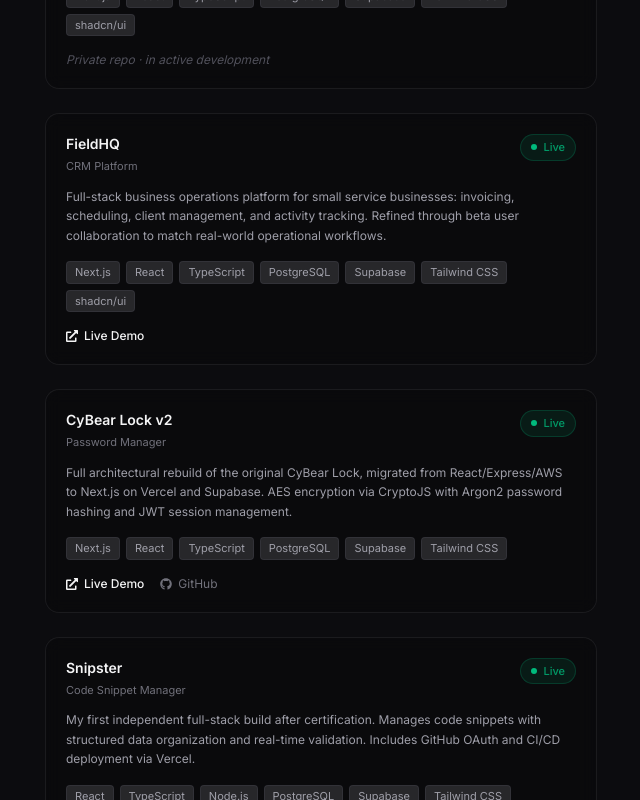
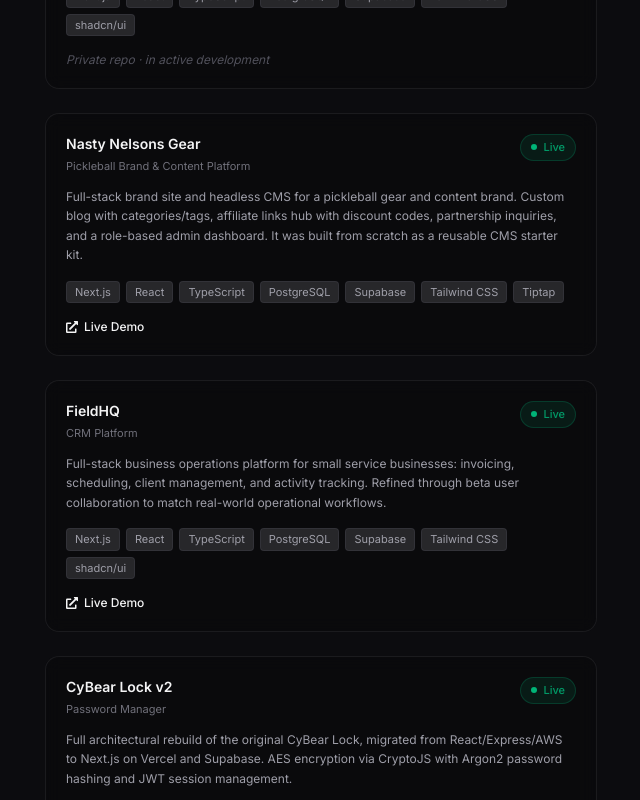
Before and after one commit to treydedman/portfolio, a Next.js app: page / in a window 1280 px wide. Shown: the part 1360-2160 px from the top of the page, without its empty margins (587-1227 px from the left). Built offline with nearby package versions, Linux system fonts and the light colour scheme.

Commit message:
feat: add Nasty Nelsons project

```diff
--- a/app/page.tsx
+++ b/app/page.tsx
@@ -126,6 +126,25 @@ const PROJECTS = [
     status: "In Development",
     statusType: "dev",
     liveUrl: null,
+    repoUrl: null,
+  },
+  {
+    name: "Nasty Nelsons Gear",
+    tagline: "Pickleball Brand & Content Platform",
+    description:
+      "Full-stack brand site and headless CMS for a pickleball gear and content brand. Custom blog with categories/tags, affiliate links hub with discount codes, partnership inquiries, and a role-based admin dashboard. It was built from scratch as a reusable CMS starter kit.",
+    stack: [
+      "Next.js",
+      "React",
+      "TypeScript",
+      "PostgreSQL",
+      "Supabase",
+      "Tailwind CSS",
+      "Tiptap",
+    ],
+    status: "Live",
+    statusType: "live",
+    liveUrl: "https://nastynelsonsgear.com",
     repoUrl: null,
   },
   {
```
